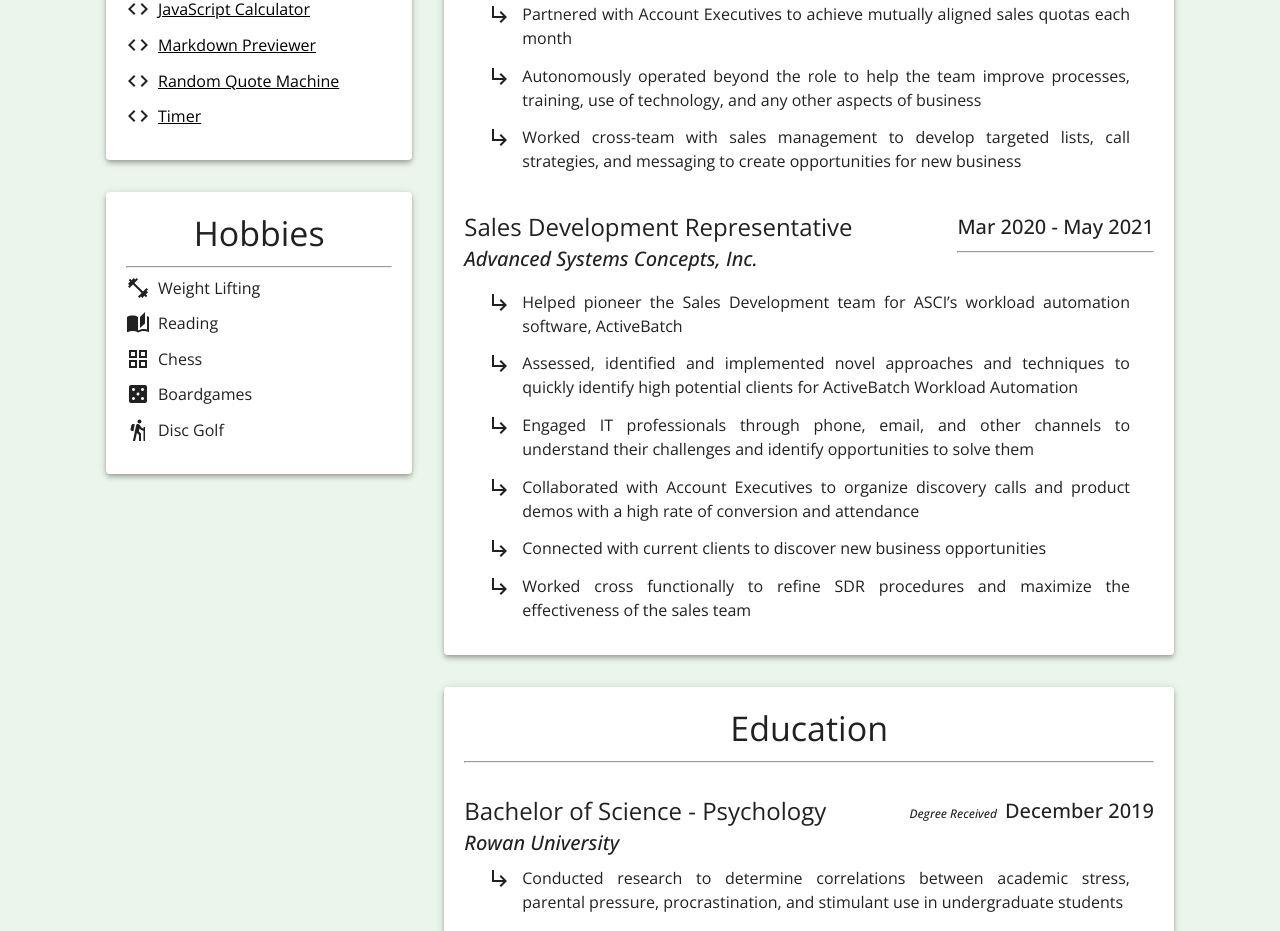
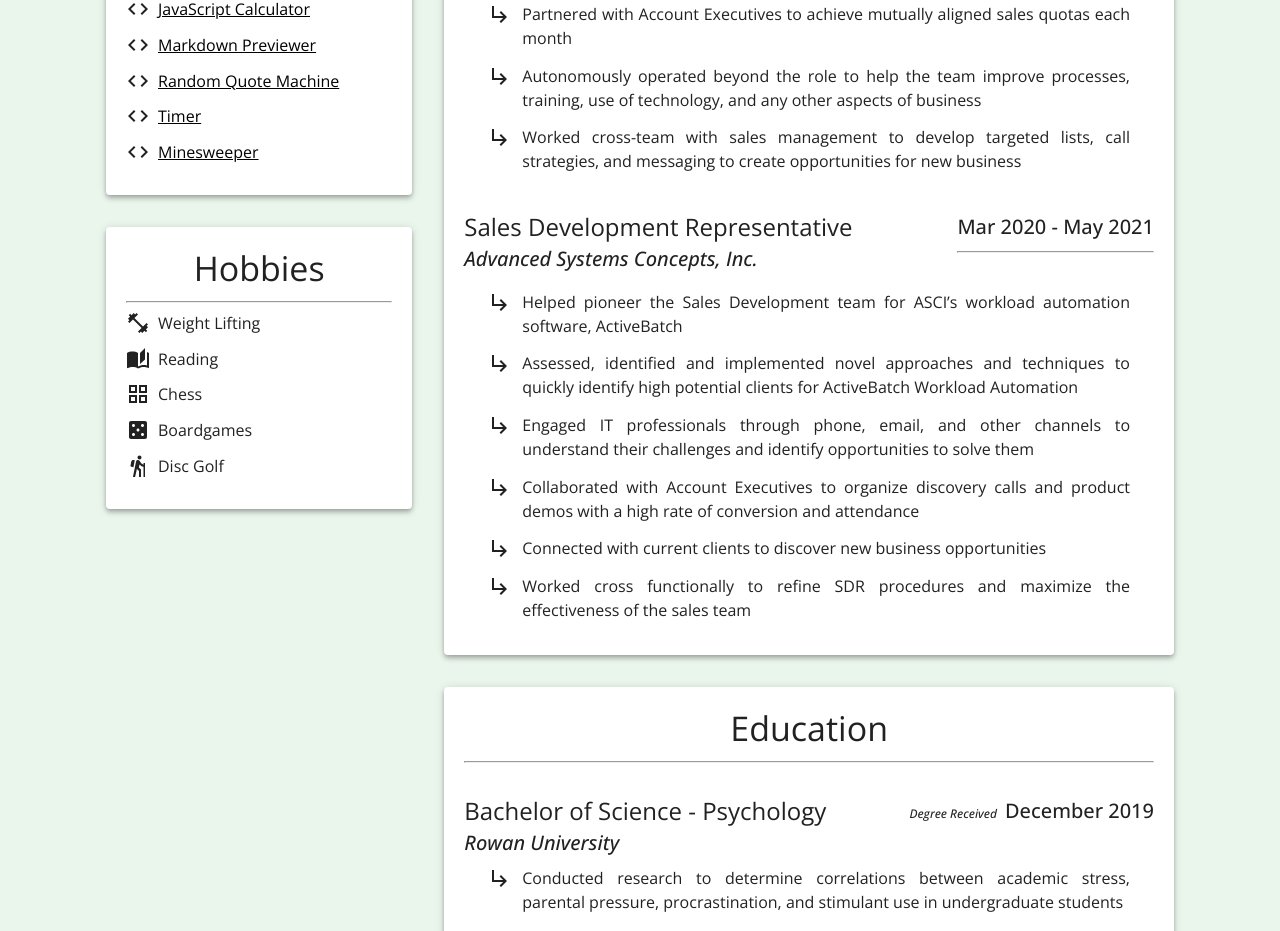
Before and after one commit to brandmch/website_v2, a React (Create React App) app: page / in a window 1280 px wide. Shown: the part 1454-2385 px from the top of the page. Built offline with nearby package versions, Linux system fonts and the light colour scheme.

Commit message:
minesweeper

```diff
--- a/src/App.js
+++ b/src/App.js
@@ -11,6 +11,7 @@ import MarkdownPreviewer from "./routes/markdownPreviewer/markdownPreviewer";
 import RandomQuoteMachine from "./routes/randomQuoteMachine/randomQuoteMachine";
 import Timer from "./routes/Timer/timer";
 import WeatherApp from "./routes/weather/weather";
+import Minesweeper from "./routes/minesweeper/App_minesweeper";
 import "./App.css";
 import { createTheme, ThemeProvider } from "@mui/material/styles";
 
@@ -26,6 +27,7 @@ const router = createBrowserRouter([
   { path: "/randomquotemachine", element: <RandomQuoteMachine /> },
   { path: "/timer", element: <Timer /> },
   { path: "/weather", element: <WeatherApp /> },
+  { path: "/minesweeper", element: <Minesweeper /> },
 ]);
 
 const theme = createTheme({
--- a/src/routes/_landing/components/smallBoxes.js
+++ b/src/routes/_landing/components/smallBoxes.js
@@ -83,6 +83,7 @@ const projects = [
   ["Markdown Previewer", <CodeIcon />, "/markdownpreviewer"],
   ["Random Quote Machine", <CodeIcon />, "/randomquotemachine"],
   ["Timer", <CodeIcon />, "/timer"],
+  ["Minesweeper", <CodeIcon />, "/minesweeper"],
 ];
 
 const Projects = () => {
--- /dev/null
+++ b/src/routes/minesweeper/App_minesweeper.js
@@ -0,0 +1,3 @@
+const Minesweeper = () => {};
+
+export default Minesweeper;
```
